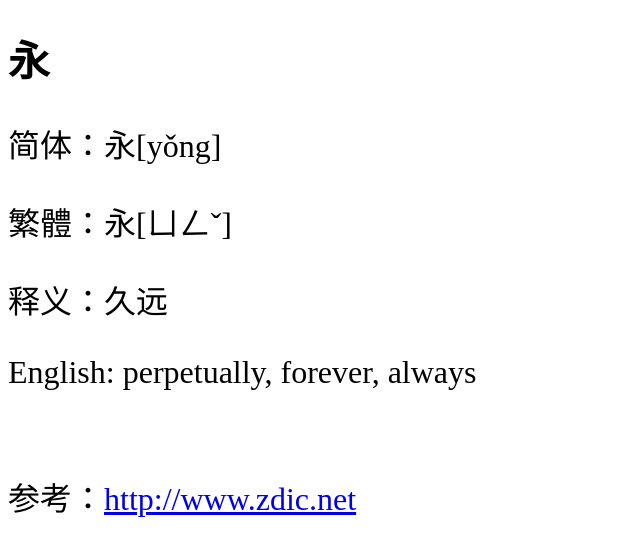
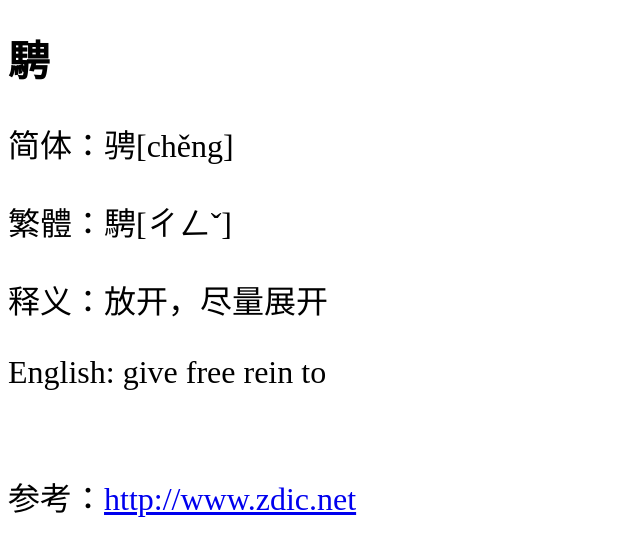
Before and after one commit to shengzhe/livecalligraphy, a Jekyll site: the page built from _posts/2012-08-31-LanTing-110.html, in a window 1280 px wide. Shown: the top 556 px of the page, without its empty margins (0-640 px from the left). Built offline with Jekyll 4.4.1, drawn with Linux system fonts in a browser that asks for light colours; Markdown is read by kramdown in place of the engine named in the settings.

Commit message:
Update 2012-08-31-LanTing-110.html

```diff
--- a/_posts/2012-08-31-LanTing-110.html
+++ b/_posts/2012-08-31-LanTing-110.html
@@ -1,11 +1,11 @@
 ---
 layout: default
-title: 兰亭集序第1个字 (1st character of Lan Ting)
+title: 兰亭集序第110个字 (110th character of Lan Ting)
 ---
-<h1>永</h1>
-<p>简体：永[yǒng]</p>
-<p>繁體：永[ㄩㄥˇ]</p>
-<p>释义：久远</p>
-<p>English: perpetually, forever, always</p>
+<h1>騁</h1>
+<p>简体：骋[chěng]</p>
+<p>繁體：騁[ㄔㄥˇ]</p>
+<p>释义：放开，尽量展开</p>
+<p>English: give free rein to</p>
 <br/>
-<p>参考：<a href="http://www.zdic.net/zd/zi/ZdicE6ZdicB0ZdicB8.htm">http://www.zdic.net</a></p>
+<p>参考：<a href="http://www.zdic.net/z/28/js/9A8B.htm">http://www.zdic.net</a></p>
```
